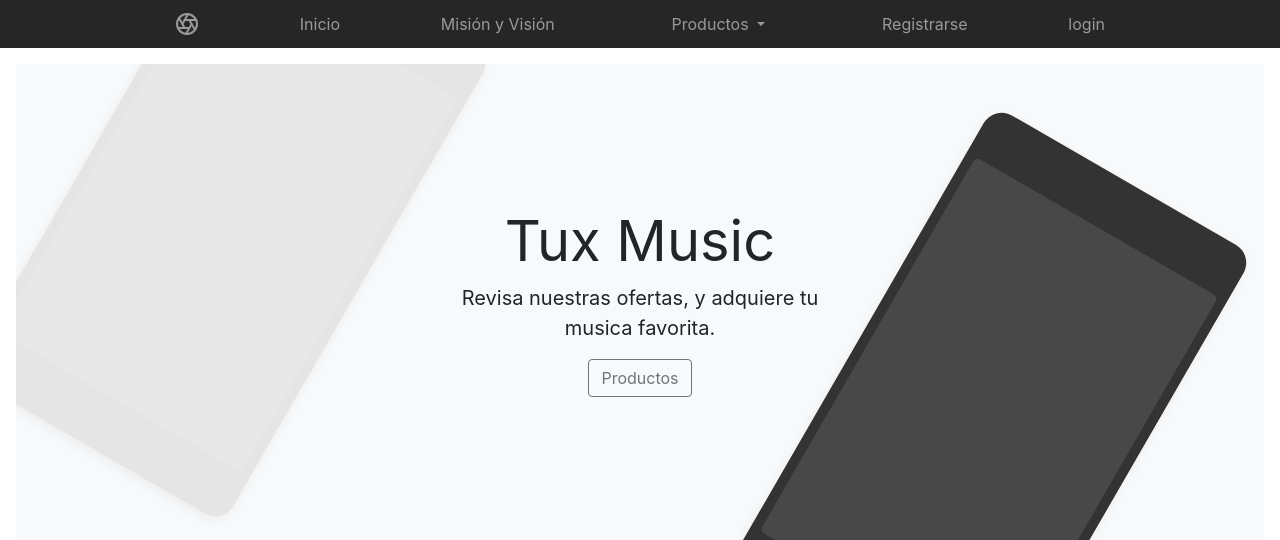
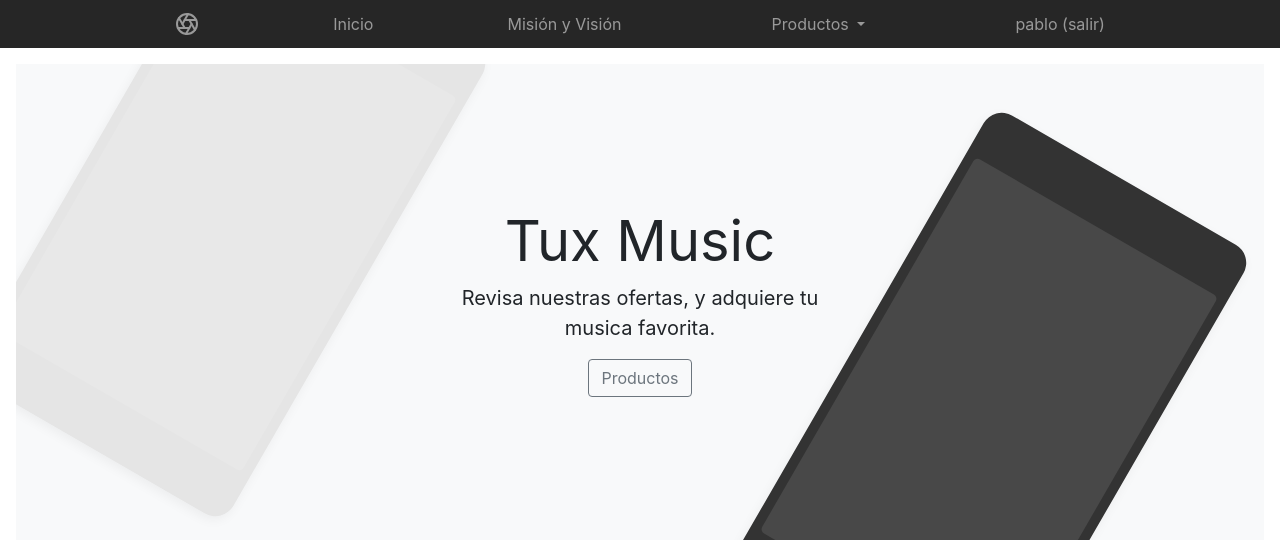
Before and after one commit to osmansmith/Music-Shop, a PHP site: page /index.php in a window 1280 px wide. Shown: the top 540 px of the page. Run offline with PHP 8.4, Linux system fonts and the light colour scheme; a user stored in the database is signed in.

Commit message:
sesión en inicio arreglado

```diff
--- a/index.php
+++ b/index.php
@@ -1,3 +1,4 @@
+<?php session_start();?>
 <!doctype html>
 <html lang="en">
   <head>
@@ -33,8 +34,13 @@
           <a class="dropdown-item" href="#">Something else here</a> -->
         </div>
       </div>
-        <a class="py-2 d-none d-md-inline-block" href="registrarse.php">Registrarse</a>
+      <?php if(count($_SESSION) > 0){ ?>
+        <a class="py-2 d-none d-md-inline-block" href="logica/cerrarSesion.php"><?php echo $_SESSION['user'].' (salir)';?></a>
+
+<?php }else{?>
+    <a class="py-2 d-none d-md-inline-block" href="registrarse.php">Registrarse</a>
         <a class="py-2 d-none d-md-inline-block" href="login.php">login</a>
+<?php }; ?>
       </div>
     </nav>
 
```
